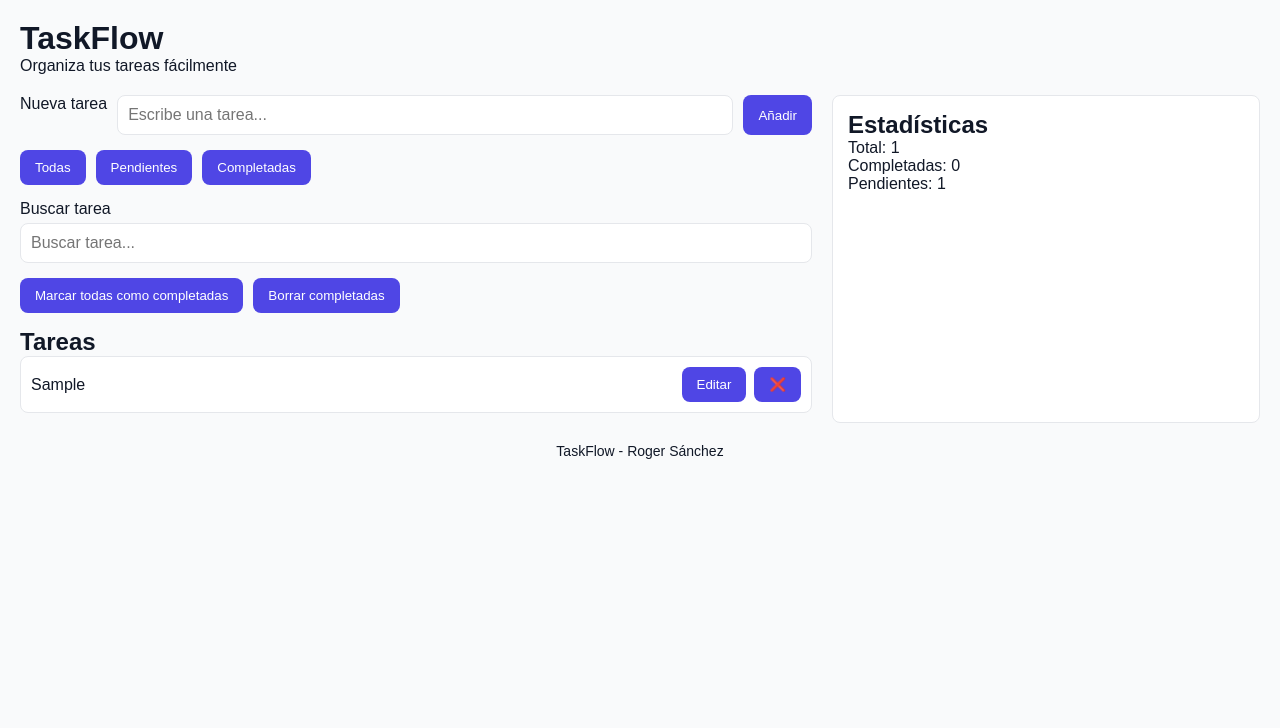
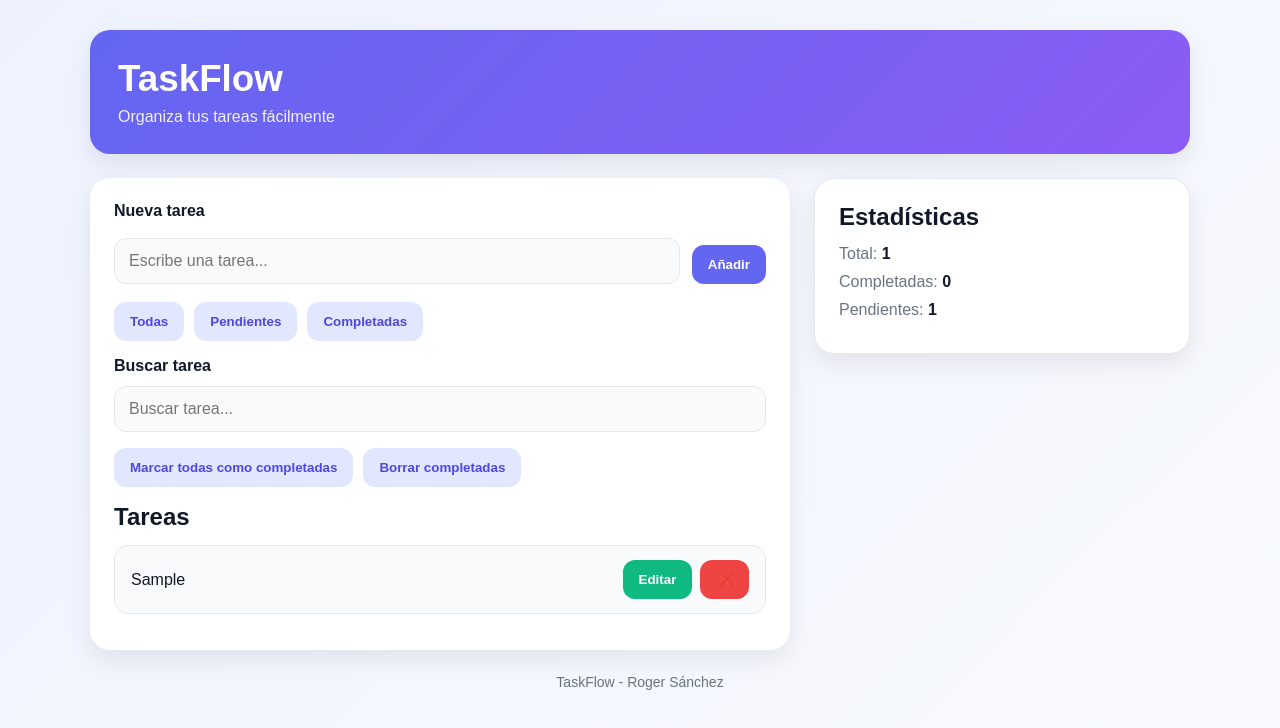
Before and after one commit to RufixRoger/bootcamp-project, a plain HTML site: page index.html in a window 1280 px wide. Both pictures are taken after typing "Sample" into the empty fields and a click on the button "Añadir". Drawn offline with Linux system fonts and the light colour scheme.

Commit message:
style: improve UI design

```diff
--- a/style.css
+++ b/style.css
@@ -1,89 +1,165 @@
 :root {
-  --primary: #4f46e5;
-  --background: #f9fafb;
+  --primary: #6366f1;
+  --primary-hover: #4f46e5;
+  --secondary: #8b5cf6;
+  --background: #f3f4f6;
+  --surface: #ffffff;
+  --surface-soft: #f8fafc;
   --text: #111827;
+  --text-light: #6b7280;
   --border: #e5e7eb;
-  --radius: 8px;
+  --success: #10b981;
+  --danger: #ef4444;
+  --shadow: 0 10px 25px rgba(0, 0, 0, 0.08);
+  --radius: 14px;
 }
 
-/* Reset */
 * {
   margin: 0;
   padding: 0;
   box-sizing: border-box;
 }
 
-/* Base */
 body {
   font-family: Arial, sans-serif;
-  background: var(--background);
+  background: linear-gradient(135deg, #eef2ff, #f8fafc);
   color: var(--text);
-  padding: 20px;
+  min-height: 100vh;
+  padding: 30px 20px;
 }
 
-/* Header */
 header {
-  margin-bottom: 20px;
+  max-width: 1100px;
+  margin: 0 auto 24px;
+  background: linear-gradient(135deg, var(--primary), var(--secondary));
+  color: white;
+  padding: 28px;
+  border-radius: 20px;
+  box-shadow: var(--shadow);
 }
 
-/* Layout */
-main {
-  display: flex;
-  gap: 20px;
+header h1 {
+  font-size: 2.3rem;
+  margin-bottom: 8px;
 }
 
-/* Secciones */
-section {
+header p {
+  color: rgba(255, 255, 255, 0.9);
+  font-size: 1rem;
+}
+
+main {
+  max-width: 1100px;
+  margin: 0 auto;
+  display: flex;
+  gap: 24px;
+  align-items: flex-start;
+}
+
+main > section {
   flex: 2;
+  background: var(--surface);
+  padding: 24px;
+  border-radius: 20px;
+  box-shadow: var(--shadow);
 }
 
 aside {
   flex: 1;
+  background: var(--surface);
+  padding: 24px;
+  border-radius: 20px;
+  box-shadow: var(--shadow);
   border: 1px solid var(--border);
-  padding: 15px;
-  border-radius: var(--radius);
-  background: white;
+  position: sticky;
+  top: 20px;
 }
 
-/* Formulario */
+aside h2 {
+  margin-bottom: 14px;
+}
+
+aside p {
+  margin-bottom: 10px;
+  color: var(--text-light);
+  font-size: 1rem;
+}
+
+aside span {
+  color: var(--text);
+  font-weight: bold;
+}
+
 form {
   display: flex;
-  gap: 10px;
-  margin-bottom: 15px;
+  gap: 12px;
+  margin-bottom: 18px;
+  align-items: end;
+  flex-wrap: wrap;
+}
+
+form label,
+.search-box label {
+  display: block;
+  width: 100%;
+  margin-bottom: 6px;
+  font-weight: bold;
+  color: var(--text);
 }
 
 input {
   flex: 1;
-  padding: 10px;
+  padding: 13px 14px;
   border: 1px solid var(--border);
-  border-radius: var(--radius);
+  border-radius: 12px;
   font-size: 16px;
+  background: var(--surface-soft);
+  outline: none;
+  transition: 0.2s ease;
+}
+
+input:focus {
+  border-color: var(--primary);
+  box-shadow: 0 0 0 4px rgba(99, 102, 241, 0.12);
 }
 
 button {
-  padding: 10px 15px;
+  padding: 12px 16px;
   border: none;
+  border-radius: 12px;
   background: var(--primary);
   color: white;
-  border-radius: var(--radius);
+  font-weight: bold;
   cursor: pointer;
+  transition: 0.2s ease;
 }
 
 button:hover {
-  opacity: 0.9;
+  background: var(--primary-hover);
+  transform: translateY(-1px);
 }
 
-/* Filtros */
-.filters {
+.filters,
+.task-actions {
   display: flex;
   gap: 10px;
-  margin-bottom: 15px;
+  margin-bottom: 16px;
   flex-wrap: wrap;
 }
 
-/* Buscador */
+.filters button,
+.task-actions button {
+  background: #e0e7ff;
+  color: var(--primary-hover);
+}
+
+.filters button:hover,
+.task-actions button:hover {
+  background: #c7d2fe;
+}
+
 .search-box {
-  margin-bottom: 15px;
+  margin-bottom: 16px;
 }
 
 .search-box input {
@@ -91,72 +167,115 @@ button:hover {
   margin-top: 5px;
 }
 
-/* Acciones */
-.task-actions {
-  display: flex;
-  gap: 10px;
-  margin-bottom: 15px;
-  flex-wrap: wrap;
+h2 {
+  margin-bottom: 14px;
 }
 
-/* Lista */
 ul {
   list-style: none;
 }
 
-/* Tarea */
 li {
   display: flex;
   justify-content: space-between;
   align-items: center;
-  gap: 10px;
-  padding: 10px;
+  gap: 14px;
+  padding: 14px 16px;
   border: 1px solid var(--border);
-  border-radius: var(--radius);
-  margin-bottom: 10px;
-  background: white;
+  border-radius: 14px;
+  margin-bottom: 12px;
+  background: var(--surface-soft);
+  transition: 0.2s ease;
 }
 
-/* Texto tarea */
+li:hover {
+  transform: translateY(-2px);
+  box-shadow: 0 8px 18px rgba(0, 0, 0, 0.06);
+}
+
 li span {
   flex: 1;
   cursor: pointer;
+  font-size: 1rem;
+  word-break: break-word;
 }
 
-/* Botones de cada tarea */
 .task-buttons {
   display: flex;
   gap: 8px;
 }
 
-/* Estado completado */
+.task-buttons button:first-child {
+  background: var(--success);
+}
+
+.task-buttons button:first-child:hover {
+  background: #059669;
+}
+
+.task-buttons button:last-child {
+  background: var(--danger);
+}
+
+.task-buttons button:last-child:hover {
+  background: #dc2626;
+}
+
 .completed {
   text-decoration: line-through;
   opacity: 0.6;
 }
 
-/* Footer */
 footer {
-  margin-top: 20px;
+  max-width: 1100px;
+  margin: 24px auto 0;
   text-align: center;
+  color: var(--text-light);
   font-size: 14px;
 }
 
-/* Responsive */
 @media (max-width: 768px) {
+  body {
+    padding: 20px 14px;
+  }
+
+  header {
+    padding: 22px;
+  }
+
+  header h1 {
+    font-size: 1.9rem;
+  }
+
   main {
     flex-direction: column;
   }
 
   aside {
     width: 100%;
+    position: static;
   }
 
   form {
     flex-direction: column;
+    align-items: stretch;
   }
 
   button {
     width: 100%;
   }
+
+  .task-buttons {
+    width: 100%;
+    flex-direction: column;
+  }
+
+  .task-buttons button {
+    width: 100%;
+  }
+
+  li {
+    flex-direction: column;
+    align-items: stretch;
+  }
 }
```
